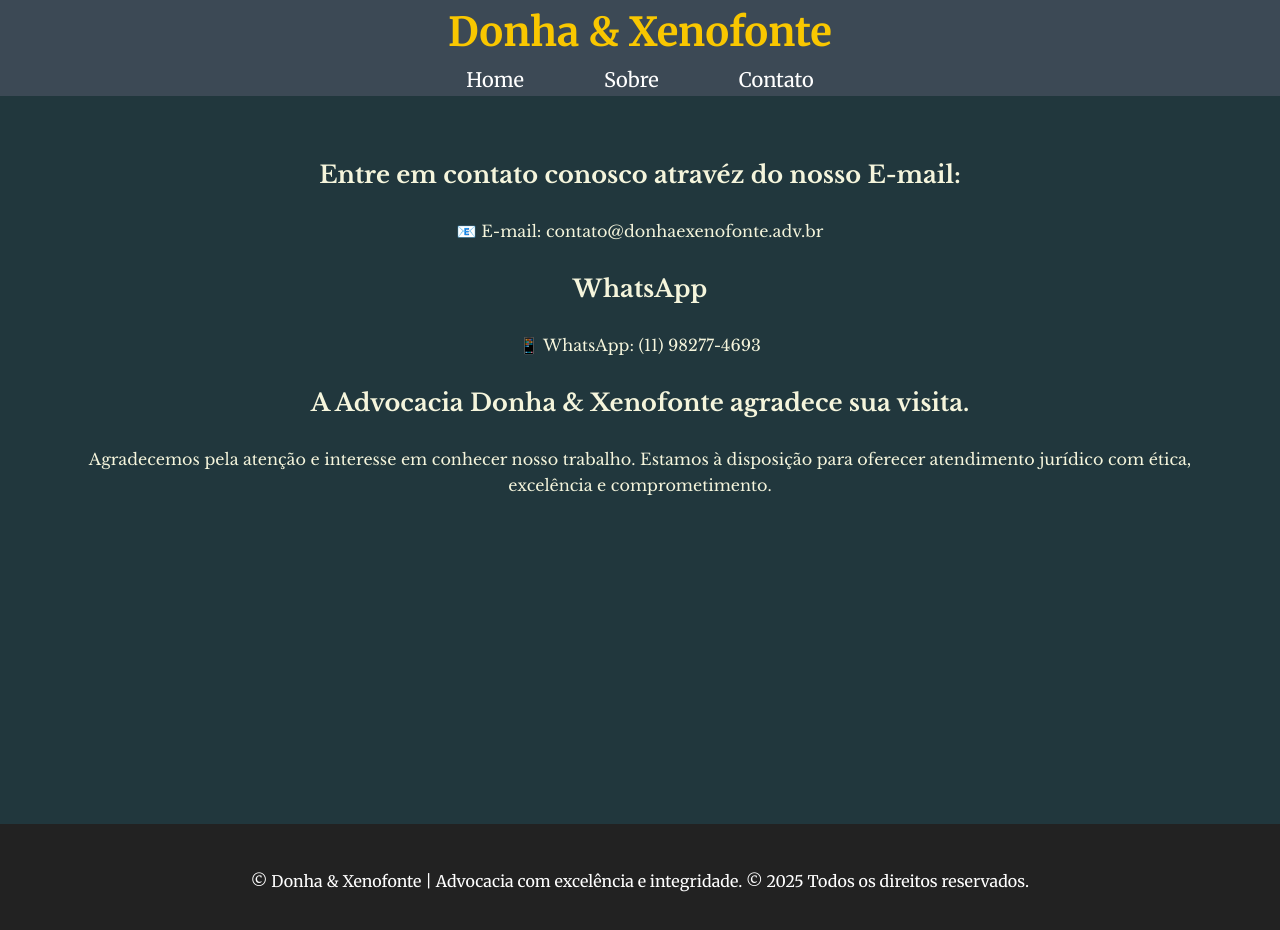
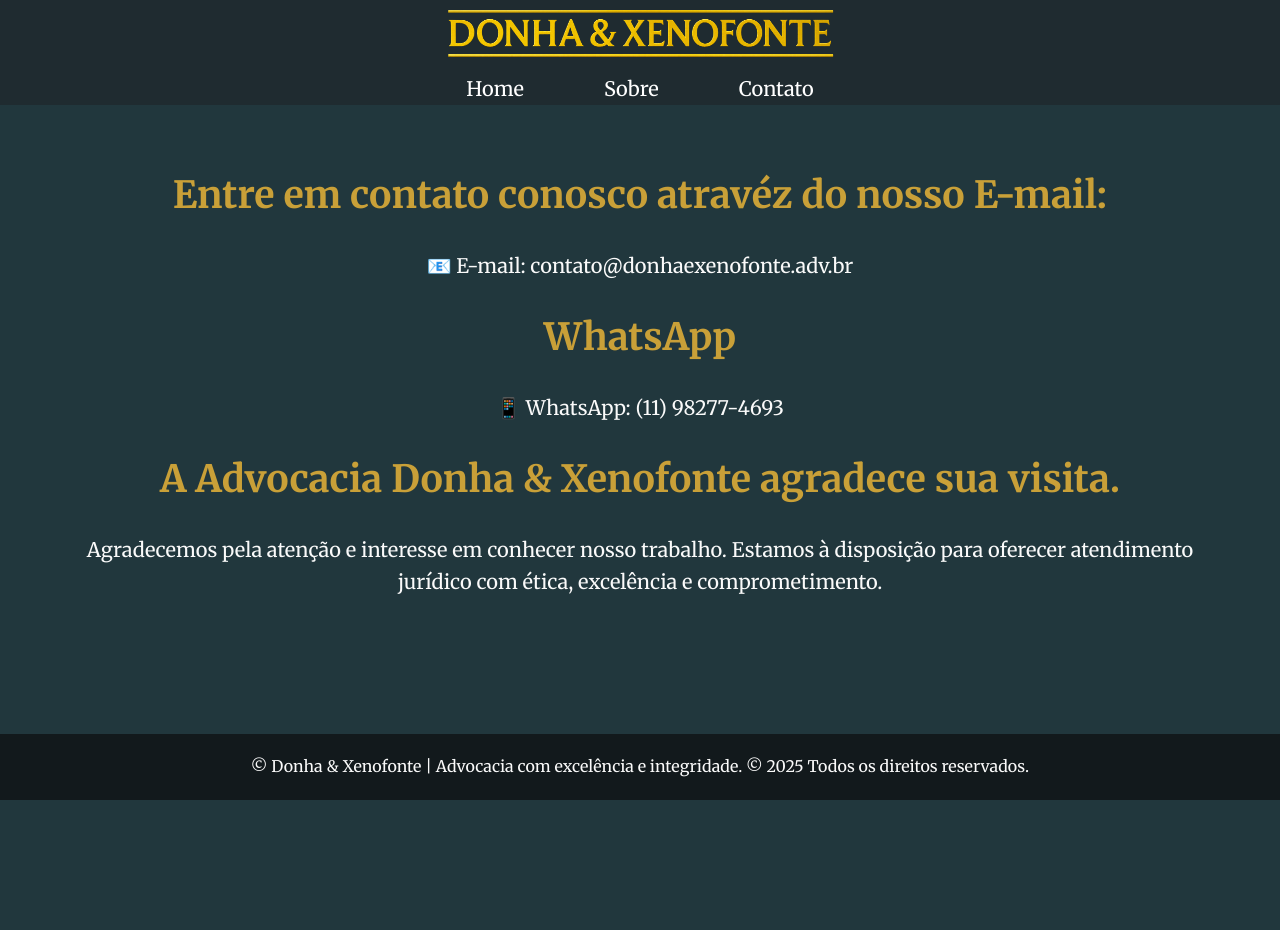
Before and after one commit to byluk1/site-advocacia, a plain HTML site: page contato.html in a window 1280 px wide. After the commit the page ends 800 px from the top, so only its background shows below. Drawn offline with nearby package versions, Linux system fonts and the light colour scheme.

Commit message:
arrumando pequenos detalhes

```diff
--- a/contato.html
+++ b/contato.html
@@ -20,7 +20,7 @@
 
 <body class="body">
     <header class="site-header">
-        <h3 class="logo-text">Donha & Xenofonte</h3>
+        <img class="logo-texto" src="./imagens/texto logo.png" alt="Donha&Xenofonte">
         <nav class="navbar">
             <a href="index.html" class="link">Home</a>
             <a href="sobre.html" class="link">Sobre</a>
--- a/styles.contato.css
+++ b/styles.contato.css
@@ -11,6 +11,13 @@
   margin: 0;
   padding: 0;
   width: 100%;
+  display: flex;
+  flex-direction: column;
+  min-height: 100vh;
+}
+
+main {
+  flex: 1;
 }
 
 .body-sobre {
@@ -21,7 +28,8 @@
 }
 
 .site-header {
-    background-color: #3c4955;
+  background-color: #1F2B30;
+  text-align: center;
 }
 
 .navbar {
@@ -35,36 +43,37 @@
   text-decoration: none;
   color: white;
   font-size: 20px;
+  font-family: 'Merriweather', serif;
 
 }
 
-.logo-text {
-    display: flex;
-    justify-content: center;
-    color: #f9c700;
-    font-weight: bold;
-    font-size: 40px;
+.logo-texto {
+  height: auto;
+  width: 400px;
 }
+
 .section {
   text-align: center;
-    color: #F5F5DC;
+  color: #C9A038;
   padding: 60px 20px;
   max-width: 1200px;
-    margin:auto;
+  margin: auto;
+  font-size: 25px;
 }
-  .section {
-    font-family: 'Libre Baskerville', serif;
+
+.section p {
+  color: #FAFAFA;
+  margin: 25px 0 25px 0;
+  font-size: 20px;
 }
-  p{
-     margin: 25px 0 25px 0;
-  }
+
 footer {
-  background: #222;
-  color: white;
+  background: #12191C;
+  color: #FAFAFA;
   text-align: center;
   padding: 20px;
-  margin-top: 240px;
 }
+
 @media (max-width: 900px) {
   .site-header {
     background-color: #3c4955;
@@ -110,6 +119,7 @@
     text-align: center;
     padding: 20px;
   }
+
   p {
     margin: 20px 0 20px 0;
   }
--- a/styles.css
+++ b/styles.css
@@ -24,7 +24,8 @@
 
 
 .site-header {
-  background-color: #3c4955;
+  background-color:  #1F2B30;
+  text-align: center;
 }
 
 .navbar {
@@ -42,13 +43,9 @@
 
 }
 
-.logo-text {
-  display: flex;
-  justify-content: center;
-  color: #f9c700;
-  font-weight: bold;
-  font-size: 40px;
-  font-family: 'Merriweather', serif;
+.logo-texto {
+  height: auto;
+ width:400px;
 }
 
 .imagem-logo {
@@ -79,13 +76,14 @@
 
 
 .section h2 {
-  color: #F5F5DC;
+  color: #C9A038;
   margin-bottom: 20px;
   font-size: 2rem;
   font-family: 'Merriweather', serif;
 }
 .section p {
   font-family: 'Libre Baskerville', serif;
+  color: #FAFAFA;
 }
 
 /* Cards */
@@ -98,7 +96,7 @@
 
 .card {
   margin-top: 20px;
-  background: #f4f4f4;
+  background: #FAFAFA;
   flex: 1;
   padding: 20px;
   border-radius: 4px;
@@ -155,8 +153,8 @@ button {
 
 /* Footer */
 footer {
-  background: #222;
-  color: white;
+  background: #12191C;
+  color: #FAFAFA;
   text-align: center;
   padding: 20px;
 }
--- a/styles.sobre.css
+++ b/styles.sobre.css
@@ -1,6 +1,4 @@
-:root {
-  --fonte-titulo: 'Merriweather', serif;
-}
+
 
 * {
   margin: 0;
@@ -9,7 +7,8 @@
 }
 
 .site-header {
-  background-color: #3c4955;
+  background-color:  #1F2B30;
+  text-align: center;
 }
 
 .navbar {
@@ -23,19 +22,13 @@
   text-decoration: none;
   color: white;
   font-size: 20px;
+  font-family: 'Merriweather', serif;
 
 }
 
-.link:hover {
-  color: #f9c700;
-}
-
-.logo-text {
-  display: flex;
-  justify-content: center;
-  color: #f9c700;
-  font-weight: bold;
-  font-size: 40px;
+.logo-texto {
+  height: auto;
+ width:400px;
 }
 
 .section-sobre {
@@ -50,7 +43,7 @@
 }
 
 .section-sobre h2 {
-  color: #F5F5DC;
+  color: #C9A038;
   font-size: 3em;
   font-family: 'Merriweather', serif;
 
@@ -67,12 +60,11 @@
 }
 
 footer {
-  background: #222;
-  color: white;
+  background: #12191C;
+  color: #FAFAFA;
   text-align: center;
   padding: 20px;
 }
-
 @media (max-width: 1200px) {
   .site-header {
     background-color: #3c4955;
```
Also changed, not shown: index.html (+1 -1 lines), sobre.html (+1 -1 lines), imagens/texto logo.png (added). Lines whose indentation alone changed are shown as unchanged.
